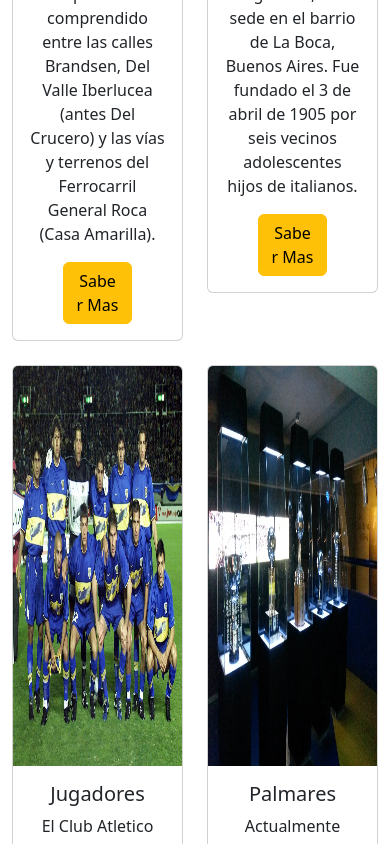
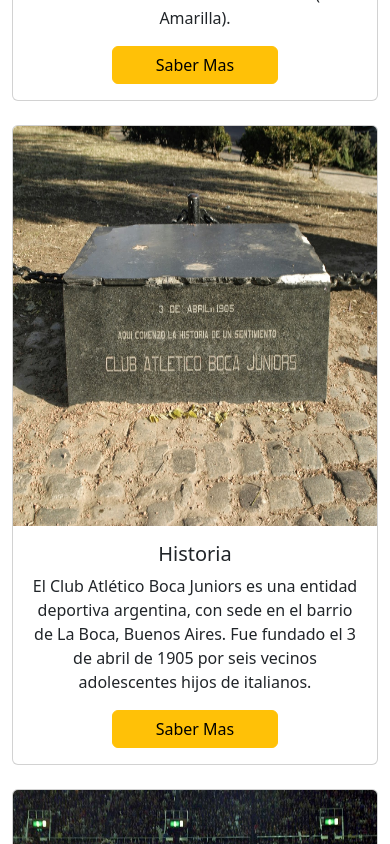
Before and after one commit to Gonzaaaferrero/CABJ, a plain HTML site: page index.html in a window 390 px wide. Shown: the part 780-1624 px from the top of the page. Drawn offline with nearby package versions, Linux system fonts and the light colour scheme.

Commit message:
Responsive todo el index

```diff
--- a/index.html
+++ b/index.html
@@ -62,7 +62,7 @@
                     <div class="col-12">
                         <!-- fila dentro de columna -->
                         <div class="row g-4">
-                            <div class="col-6">
+                            <div class="col-12 col-md-6">
                                 <article class="card effect">
                                     <div class="card-img">
                                         <img src="./assets/images/estadio.png" class="card-img-top" alt="Imagen de tarjeta" style="height: 400px;">
@@ -75,7 +75,7 @@
                                 </article>
                             </div>
 
-                            <div class="col-6">
+                            <div class="col-12 col-md-6">
                                 <article class="card effect">
                                     <div class="card-img">
                                         <img src="./assets/images/historia.png" class="card-img-top" alt="Imagen de tarjeta" style="height: 400px;">
@@ -88,7 +88,7 @@
                                 </article>
                             </div>
 
-                            <div class="col-6">
+                            <div class="col-12 col-md-6">
                                 <article class="card effect">
                                     <div class="card-img">
                                         <img src="./assets/images/jugadores.png" class="card-img-top" alt="Imagen de tarjeta" style="height: 400px;">
@@ -101,7 +101,7 @@
                                 </article>
                             </div>
 
-                            <div class="col-6">
+                            <div class="col-12 col-md-6">
                                 <article class="card effect">
                                     <div class="card-img">
                                         <img src="./assets/images/palmares.png" class="card-img-top" alt="Imagen de tarjeta" style="height: 400px;">
--- a/style.css
+++ b/style.css
@@ -15,12 +15,9 @@
 
 .effect {
     text-align: center;
+    transition: border 0.3s;
 }
 
 .effect:hover {
     border: 2px solid #333;
 }
-
-.card-img-top {
-    width: 100%;
-}
```
